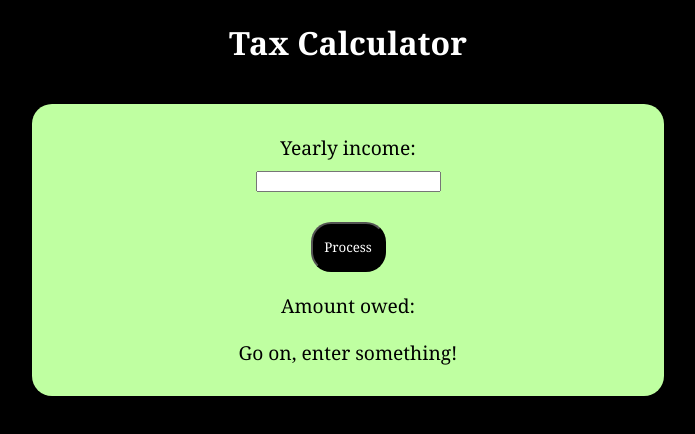
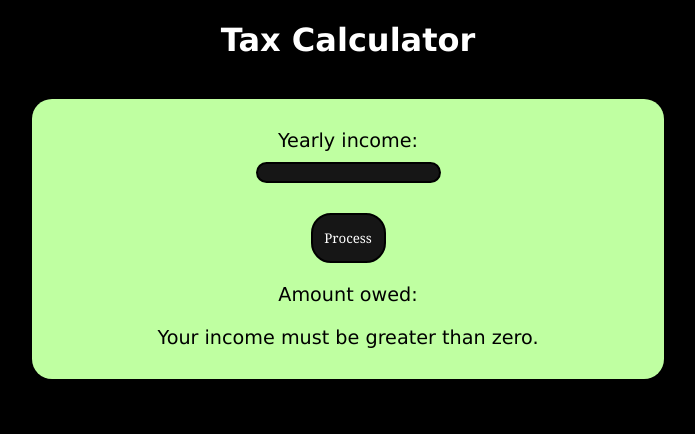
Before and after one commit to Syyren/Tax_Calculator, a plain HTML site: page index.html in a window 1280 px wide. Both pictures are taken after a click on the button "Process". Shown: the whole page, without its empty margins (292-987 px from the left). Drawn offline with Linux system fonts and the light colour scheme.

Commit message:
added messages to output on error
adjusted css for aesthetics

```diff
--- a/docs/script.js
+++ b/docs/script.js
@@ -11,10 +11,12 @@ function processEntry()
     else if (isNaN(income))
     {
         alert("Error: Entry is invalid. Please enter a number.");
+        $("owed").textContent = "Please enter a number for your income."
     }
     else
     {
         alert("Error: Entry is invalid. Please enter a number greater than zero.");
+        $("owed").textContent = "Your income must be greater than zero."
     }
 }
 
--- a/docs/style.css
+++ b/docs/style.css
@@ -3,23 +3,39 @@ body
     color: white;
     background-color: black;
     text-align: center;
-    font-family: Georgia, 'Times New Roman', Times, serif;
+    font-family:Verdana, Geneva, Tahoma, sans-serif;
 }
 
 input
 {
     margin: 10px auto;
     text-align: center;
+    color: white;
+    border: 2px solid black;
+    border-radius: 20px;
+    background-color: rgb(22, 22, 22);
+}
+
+input:focus
+{
+    outline: none;
 }
 
 .processEntryBtn
 {
     height: 50px;
     width: 75px;
+    border: 2px solid black;
     border-radius: 20px;
     color: white;
-    background-color: black;
+    background-color: rgb(22, 22, 22);
     font-family: Georgia, 'Times New Roman', Times, serif;
+}
+
+.processEntryBtn:hover
+{
+    color: black;
+    background-color: aliceblue;
 }
 
 .row
```
